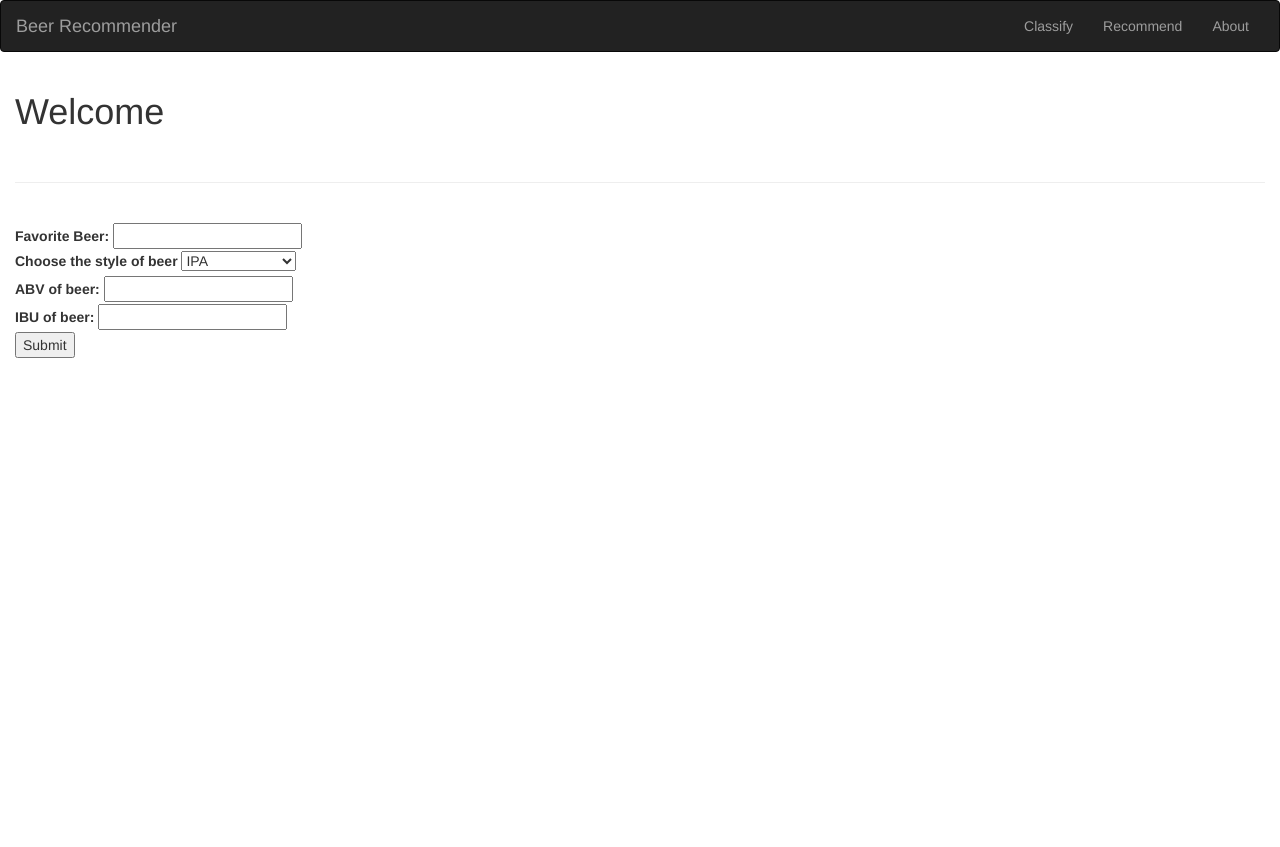
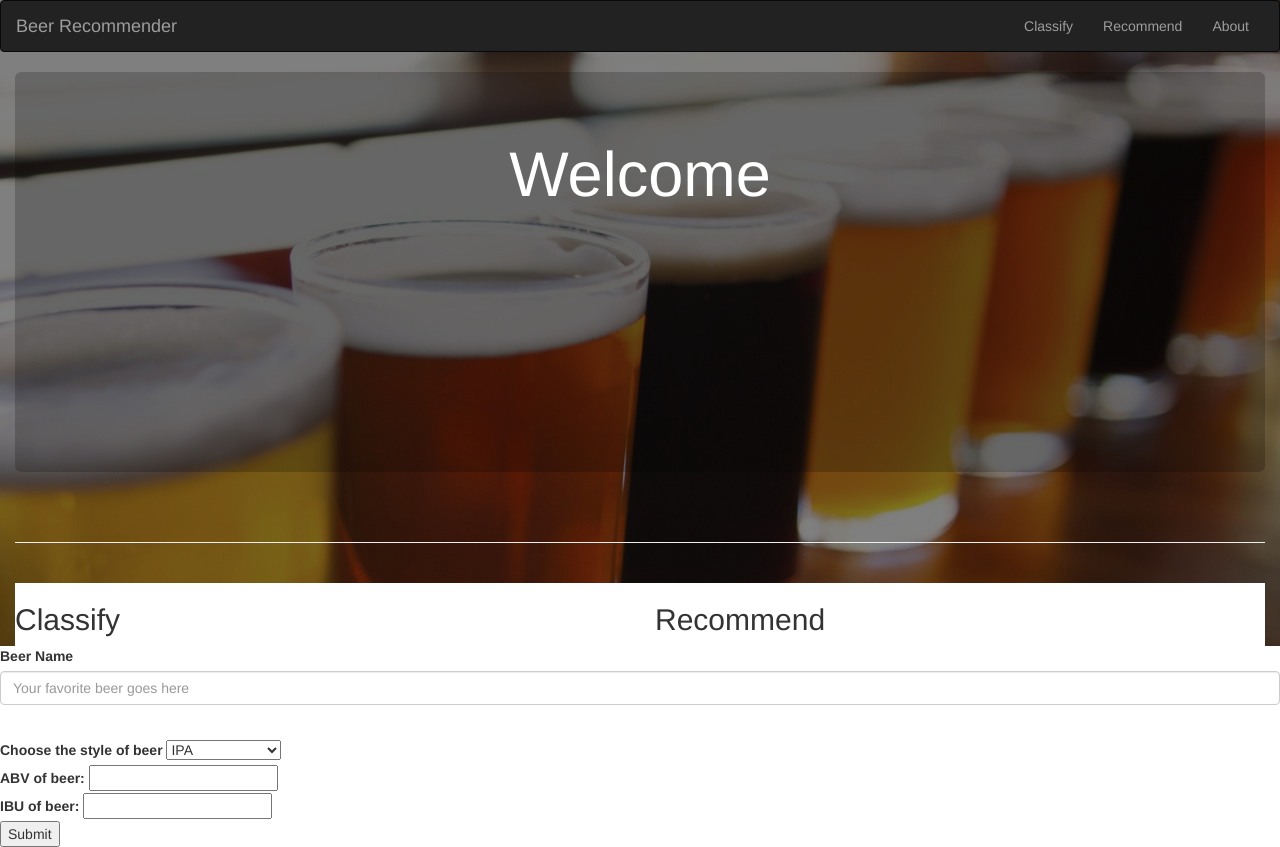
Before and after one commit to kayne10/Beer-Recommender-Capstone, a Flask app: page / in a window 1280 px wide. Before the commit the page ends 358 px from the top, so only its background shows below. Run offline with Flask 2, Linux system fonts and the light colour scheme; parts of the project's set-up code (start-up, migrations or seed data) failed here and were passed over; some libraries are stand-ins or nearby versions.

Commit message:
commented all matplotlib for docker. Created static files for flask

```diff
--- a/app.py
+++ b/app.py
@@ -4,9 +4,11 @@
 import numpy as np
 from src.topic_modeler import TopicModeler, load_data
 from src.hard_clustering import recommend_beer, find_closest_beer_names, no_number_preprocessor
+import PIL
+from PIL import Image
+from keras.models import load_model
 
-
-app = Flask(__name__)
+app = Flask(__name__, static_url_path='/static')
 
 @app.route('/', methods=['GET'])
 def home():
@@ -17,6 +19,17 @@
 @app.route('/predict', methods=['POST'])
 def predict():
     """Route that predicts image upload"""
+    image = request.files['file']
+    image = Image.open(image)
+    image = np.asarray(image.resize((28,28))) # size that matches input for model
+    image = image.reshape(1,1,28,28) # reshape
+
+    # Use the loaded model to generate a prediction.
+    pred = model.predict(image)
+
+    # Prepare and send the response.
+    digit = np.argmax(pred)
+    prediction = {'digit':int(digit)}
     pass
 
 
--- a/src/eda.py
+++ b/src/eda.py
@@ -1,7 +1,7 @@
 import pandas as pd
 import numpy as np
-import matplotlib.pyplot as plt
-import matplotlib
+# import matplotlib.pyplot as plt
+# import matplotlib
 from fancyimpute import SimpleFill, KNN,  IterativeSVD, IterativeImputer
 from sklearn.feature_extraction.text import CountVectorizer, TfidfVectorizer
 from sklearn.metrics.pairwise import euclidean_distances, cosine_similarity
--- a/src/pipeline.py
+++ b/src/pipeline.py
@@ -1,7 +1,7 @@
 import numpy as np
 import pandas as pd
 from sklearn.cluster import KMeans
-from sklearn.decomposition import RandomizedPCA
+from sklearn.decomposition import PCA
 from sklearn.preprocessing import StandardScaler
 from sklearn.feature_extraction.text import ENGLISH_STOP_WORDS, CountVectorizer
 from src.topic_modeler import load_data
--- a/src/topic_modeler.py
+++ b/src/topic_modeler.py
@@ -7,7 +7,7 @@
 from sklearn.metrics.pairwise import cosine_distances, euclidean_distances
 from sklearn.model_selection import GridSearchCV, train_test_split
 from sklearn.cluster import KMeans
-import matplotlib.pyplot as plt
+#import matplotlib.pyplot as plt
 
 # pd.options.display.max_columns = 30
 
--- /dev/null
+++ b/static/css/master.css
@@ -0,0 +1,29 @@
+html {
+  background: url('../img/variety.jpeg') no-repeat center center fixed;
+  -webkit-background-size: cover;
+  -moz-background-size: cover;
+  -o-background-size: cover;
+  background-size: cover;
+}
+
+body {
+  margin: 0 auto;
+  z-index: 5;
+  background: rgba(0, 0, 0, 0.5);
+  width: auto;
+}
+
+.jumbotron {
+  color:white;
+  text-align: center;
+  height: 50vh;
+  background: rgba(0,0,0,0.2);
+}
+
+section {
+  background-color: rgba(255, 255, 255, 1);
+}
+
+.container {
+  background-color: rgba(255, 255, 255, 1);
+}
--- /dev/null
+++ b/static/js/main.js
@@ -0,0 +1,13 @@
+// Smooth scroll
+$('a[href*="#"]:not([href="#"])').click(function() {
+  if (location.pathname.replace(/^\//, '') == this.pathname.replace(/^\//, '') && location.hostname == this.hostname) {
+    var target = $(this.hash);
+    target = target.length ? target : $('[name=' + this.hash.slice(1) + ']');
+    if (target.length) {
+      $('html, body').animate({
+        scrollTop: target.offset().top
+      }, 1000);
+      return false;
+    }
+  }
+});
--- a/templates/base.html
+++ b/templates/base.html
@@ -5,8 +5,10 @@
     <title>Beer Recommender</title>
     <link rel="stylesheet" href="https://maxcdn.bootstrapcdn.com/bootstrap/3.3.7/css/bootstrap.min.css">
     <link rel="stylesheet" href="https://maxcdn.bootstrapcdn.com/font-awesome/4.7.0/css/font-awesome.min.css">
+    <link rel="stylesheet" href="/static/css/master.css">
     <script src="https://ajax.googleapis.com/ajax/libs/jquery/1.12.0/jquery.min.js"></script>
     <script src="http://maxcdn.bootstrapcdn.com/bootstrap/3.3.6/js/bootstrap.min.js"></script>
+    <script type="text/javascript" src="/static/js/main.js"></script>
   </head>
   <body>
 
@@ -27,9 +29,9 @@
         <!-- Collect the nav links, forms, and other content for toggling -->
         <div class="collapse navbar-collapse" id="bs-example-navbar-collapse-1">
             <ul class="nav navbar-nav navbar-right">
-              <li><a class="links" href="#">Classify</a></li>
-              <li><a class="links" href="#">Recommend</a></li>
-              <li><a class="links" href="#">About</a></li>
+              <li><a class="links" href="/#Classify">Classify</a></li>
+              <li><a class="links" href="/#Recommend">Recommend</a></li>
+              <li><a class="links" href="/#">About</a></li>
             </ul>
         </div><!-- /.navbar-collapse -->
       </div><!-- /.container-fluid -->
--- a/templates/home.html
+++ b/templates/home.html
@@ -1,13 +1,31 @@
 {% extends 'base.html' %}
 {% block body %}
+  <div class="jumbotron">
     <h1>Welcome</h1>
+  </div>
     <br>
     <hr>
     <br>
+    <section class="about" id="About">
+      <div class="row">
+        <div class="col-md-6">
+          <h2>Classify</h2>
+        </div>
+        <div class="col-md-6">
+          <h2>Recommend</h2>
+        </div>
+      </div>
+    </div>
+    </section>
+    <section class="option1" id="Classify">
+
+    </section>
+    <section class="option2" id="Recommend">
       <form class="" action="/recommend" method="post">
-      <label for="beer_name">Favorite Beer: </label>
-      <input type="text" name="beer_name">
-
+        <div class="form-group">
+          <label for="beer_name">Beer Name</label>
+          <input type="text" class="form-control" id="beer_name" name="beer_name" placeholder="Your favorite beer goes here">
+        </div>
         <br>
 
         <label for="style">Choose the style of beer</label>
@@ -32,4 +50,5 @@
         <br>
         <input type="submit">
       </form>
+    </section>
 {% endblock %}
```
Also changed, not shown: requirements.txt (+8 -6 lines), src/hard_clustering.py (+4 -4 lines), static/img/variety.jpeg (added), 2 other files. Lines whose indentation alone changed are shown as unchanged.
